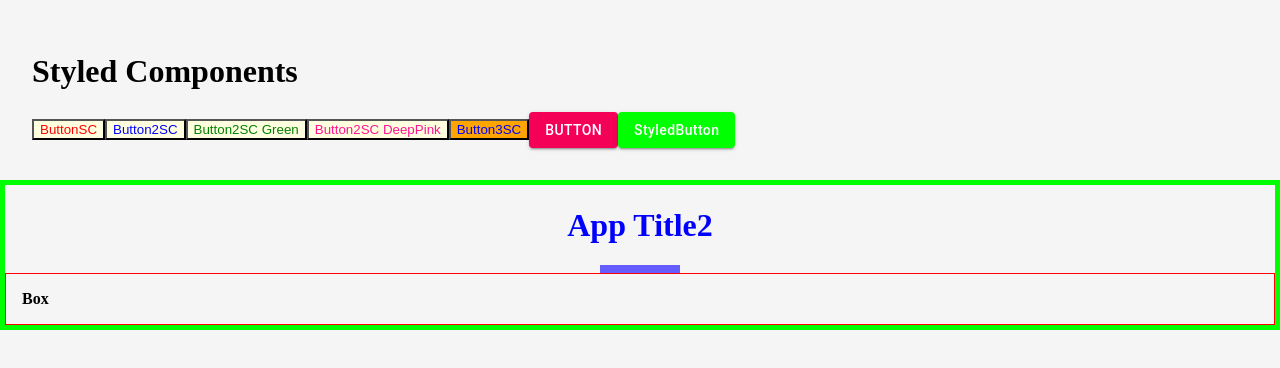
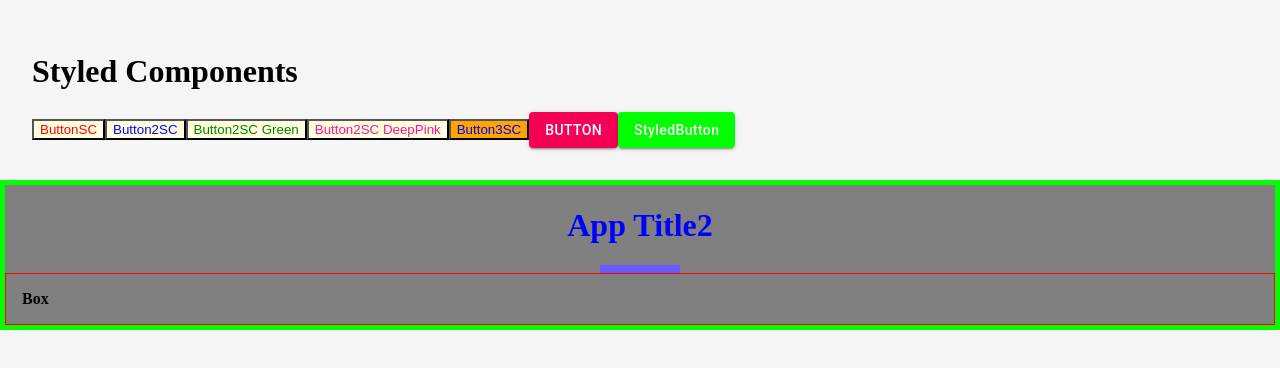
Before and after one commit to Michal-Radomski/JS_Libraries_Courses, a React (Create React App) app in the folder 03 Styled Components/: page / in a window 1280 px wide. Shown: the top 368 px of the page. Built offline with nearby package versions, Linux system fonts and the light colour scheme.

Commit message:
Course - commit 06

```diff
--- a/03 Styled Components/src/App.tsx
+++ b/03 Styled Components/src/App.tsx
@@ -3,7 +3,7 @@ import styled from "styled-components";
 import { Button } from "@material-ui/core";
 
 // import ComplexTitle from "./components/ComplexTitle";
-import ComplexTitleWrapper from "./components/ComplexTitle";
+import ComplexTitleWrapper from "./components/ComplexTitleWrapper";
 
 const ButtonSC = styled.button({ color: "red", backgroundColor: "lightyellow" });
 const Button2SC = styled.button<{ $special?: string }>`
--- a/03 Styled Components/src/components/ComplexTitle.tsx
+++ b/03 Styled Components/src/components/ComplexTitleWrapper.tsx
@@ -25,7 +25,7 @@ const ComplexTitle = ({ title, className }: { title: string; className?: string
   // console.log("className:", className);
   return (
     <React.Fragment>
-      <Wrapper className={className}>
+      <Wrapper className={`${className} bg-grey`}>
         <h1>{title}</h1>
         <div className="underline"></div>
         <div className="box">Box</div>
--- a/03 Styled Components/src/index.scss
+++ b/03 Styled Components/src/index.scss
@@ -10,26 +10,6 @@ body {
   background: whitesmoke;
 }
 
-// .title {
-//   text-align: center;
-//   text-transform: capitalize;
-//   text-transform: uppercase;
-// }
-// .section-title {
-//   color: red;
-// }
-// .btn {
-//   background: #645cff;
-//   color: #fff;
-//   border: none;
-//   border-radius: 0.25rem;
-//   cursor: pointer;
-//   text-transform: capitalize;
-//   padding: 0.25rem;
-//   display: block;
-//   width: 200px;
-//   margin: 1rem auto;
-// }
-// .bg-grey {
-//   background: grey;
-// }
+.bg-grey {
+  background: grey;
+}
```
